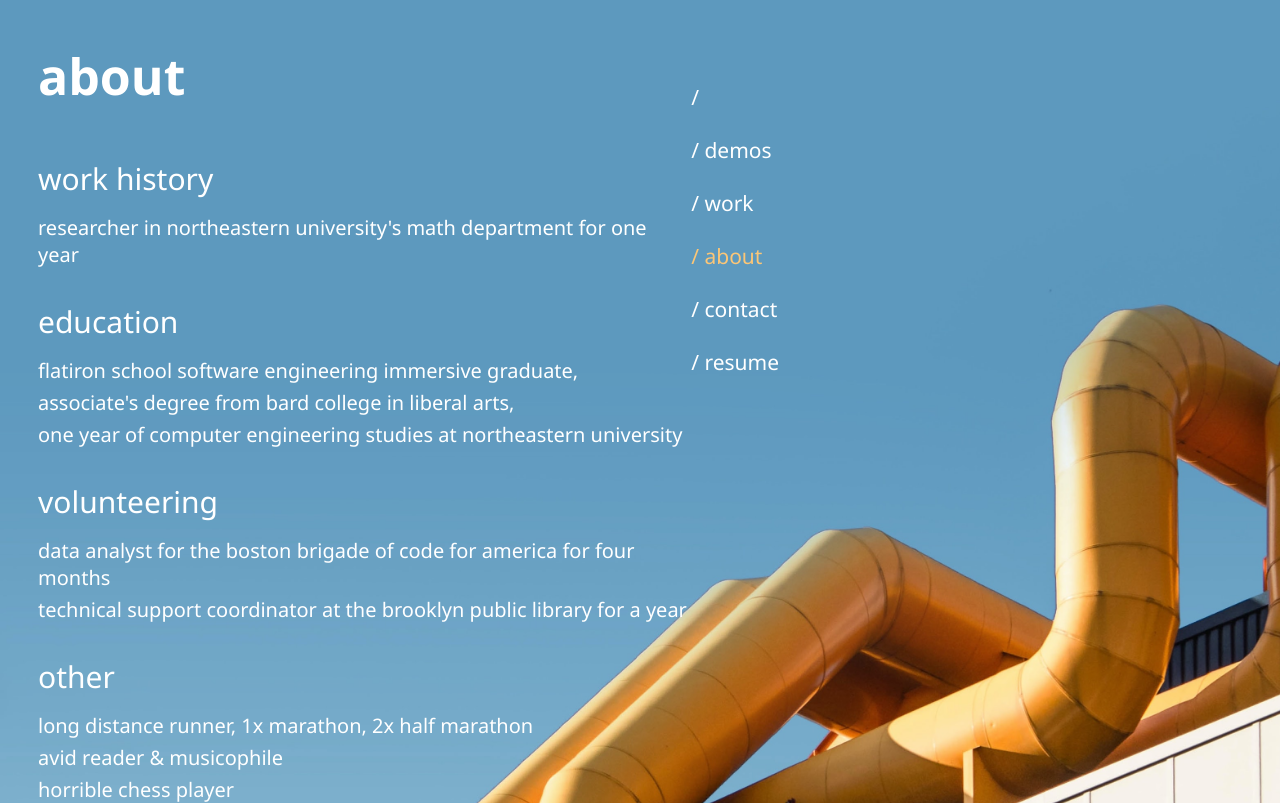
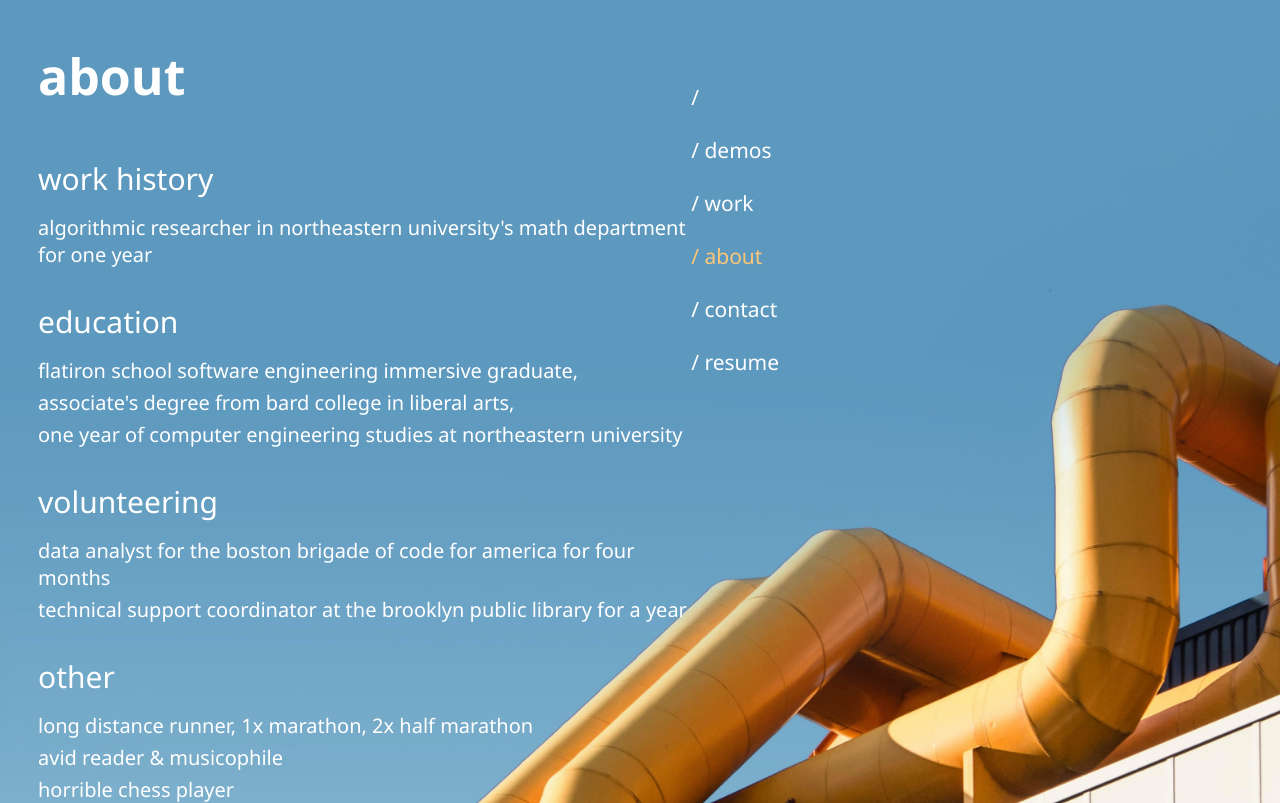
Before and after one commit to williamsalex/website-v2, a React (Create React App) app: page /about in a window 1280 px wide. Built offline with nearby package versions, Linux system fonts and the light colour scheme.

Commit message:
fixed type

```diff
--- a/src/About.js
+++ b/src/About.js
@@ -5,7 +5,7 @@ export default function About() {
       <div className = 'content'>
           <h1 className = "title">about</h1>
           <p className = 'bigListItem'>work history</p>
-          <p className = 'listItem'>researcher in northeastern university's math department for one year</p>
+          <p className = 'listItem'>algorithmic researcher in northeastern university's math department for one year</p>
           <br/>
           <p className = 'bigListItem'>education</p>
           <p className = 'listItem'>flatiron school software engineering immersive graduate,</p>
```
